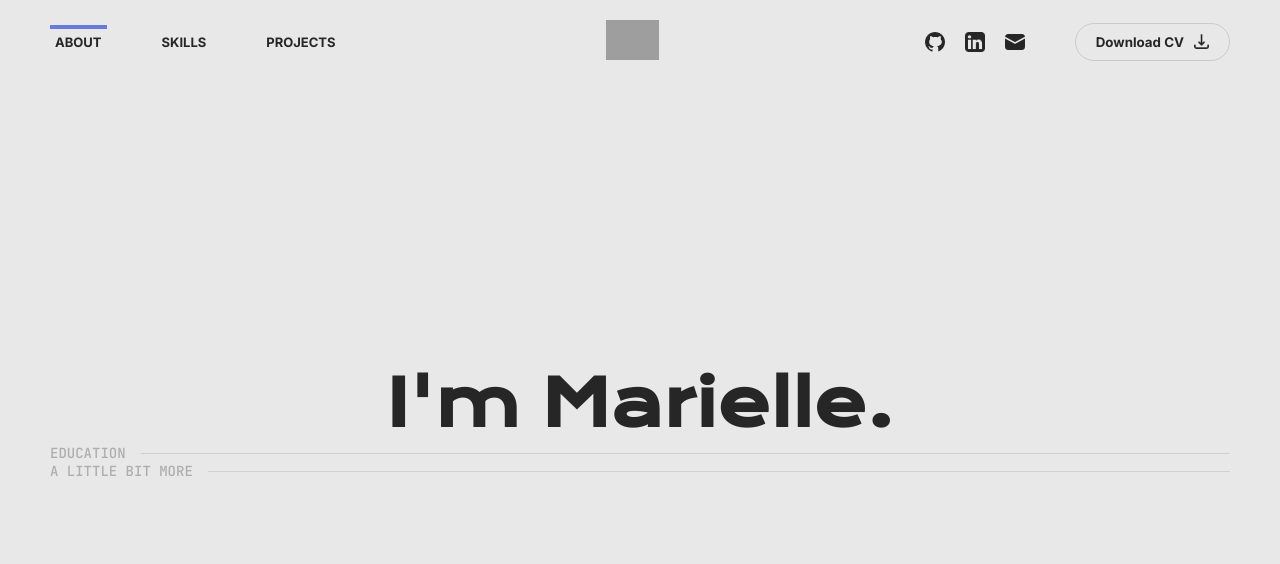
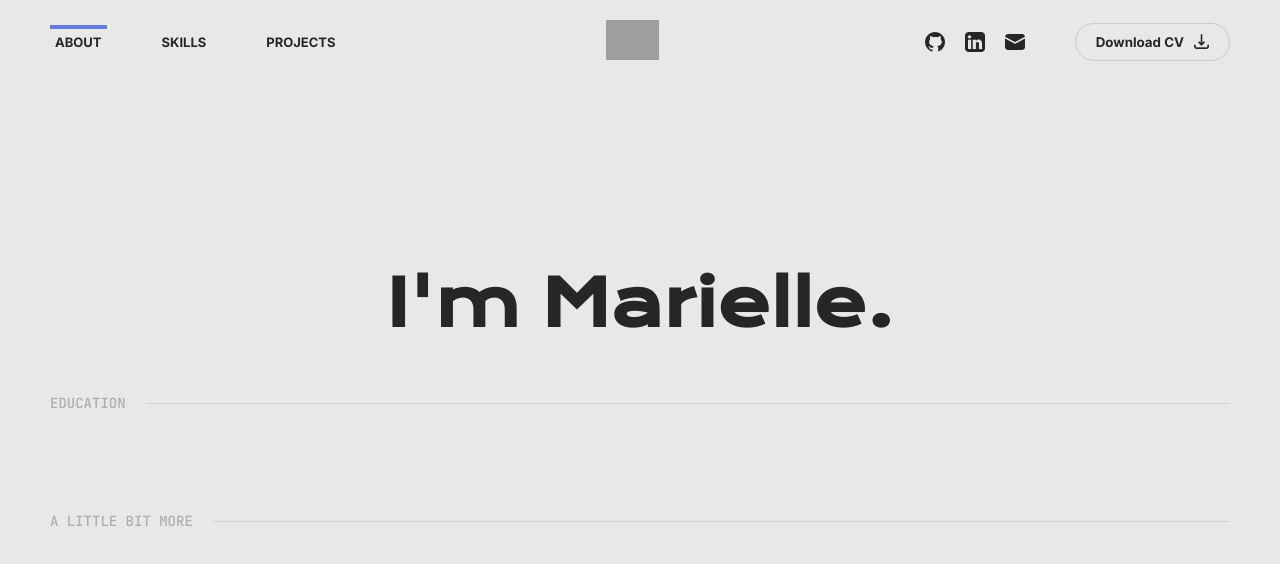
Before and after one commit to marielle-lopez/portfolio, a React (Vite) app: page /about in a window 1280 px wide. Shown: the top 564 px of the page. Built offline with nearby package versions, Linux system fonts and the light colour scheme; grey boxes are pictures that could not be loaded.

Commit message:
styled PageLine component

```diff
--- a/src/components/PageLine/PageLine.module.scss
+++ b/src/components/PageLine/PageLine.module.scss
@@ -3,8 +3,9 @@
 .page_line {
   display: flex;
   align-items: center;
+  gap: 20px;
   width: 100%;
-  gap: 15px;
+  margin: 50px 0;
 
   &__heading {
     font-family: typography.$accent-secondary;
```
